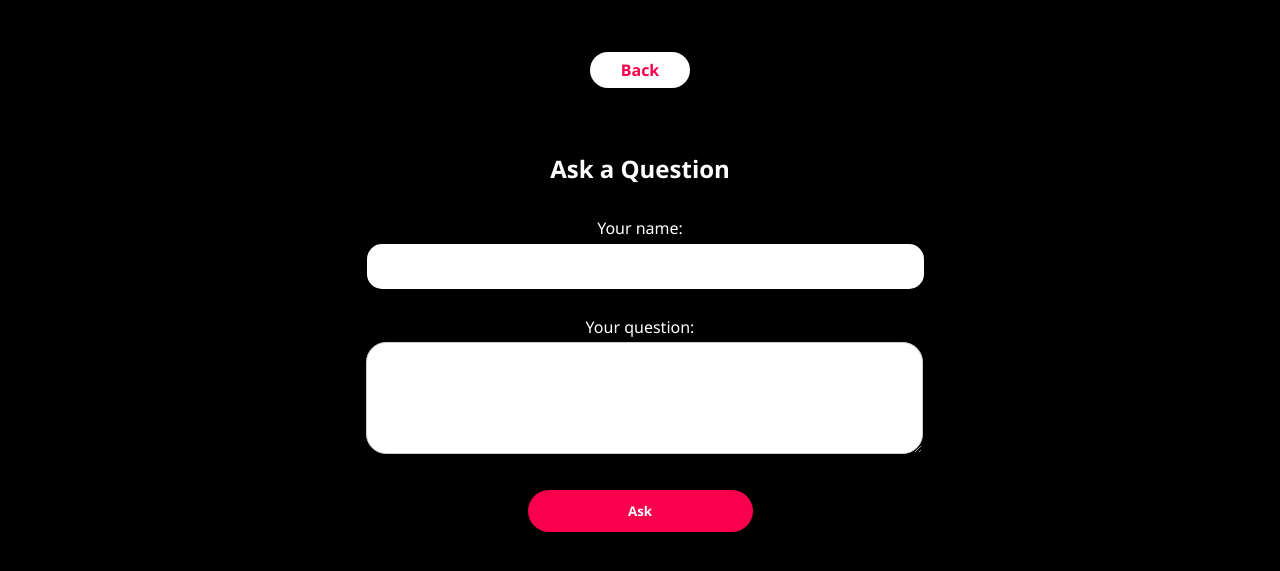
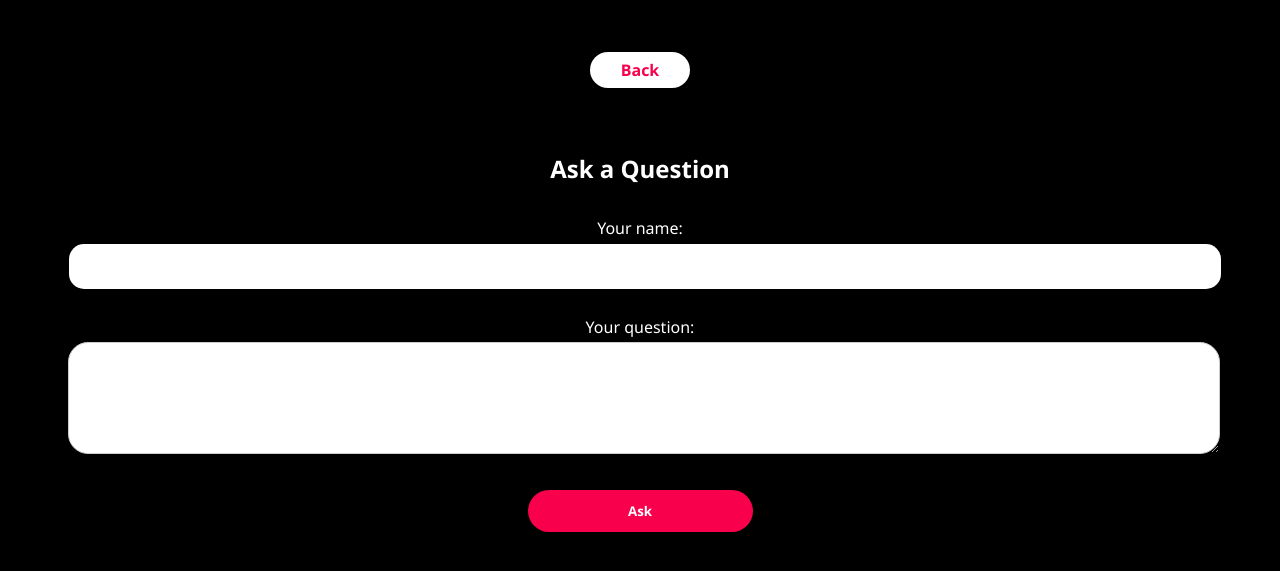
Before and after one commit to software-students-fall2022/web-app-exercise-team-5-1, a Flask app: page /listing/1/ask in a window 1280 px wide. Shown: the top 571 px of the page. Run offline with Flask 2, Linux system fonts and the light colour scheme; parts of the project's set-up code (start-up, migrations or seed data) failed here and were passed over.

Commit message:
fix: Standardize width of forms across pages

```diff
--- a/static/css/style.css
+++ b/static/css/style.css
@@ -108,6 +108,10 @@ input[type=text] {
     filter: invert(1) opacity(90%);
     height: 80%;
     margin-top: 15%;
+}
+
+.container-ask {
+    width:100%;
 }
 
 .item-container{
```
